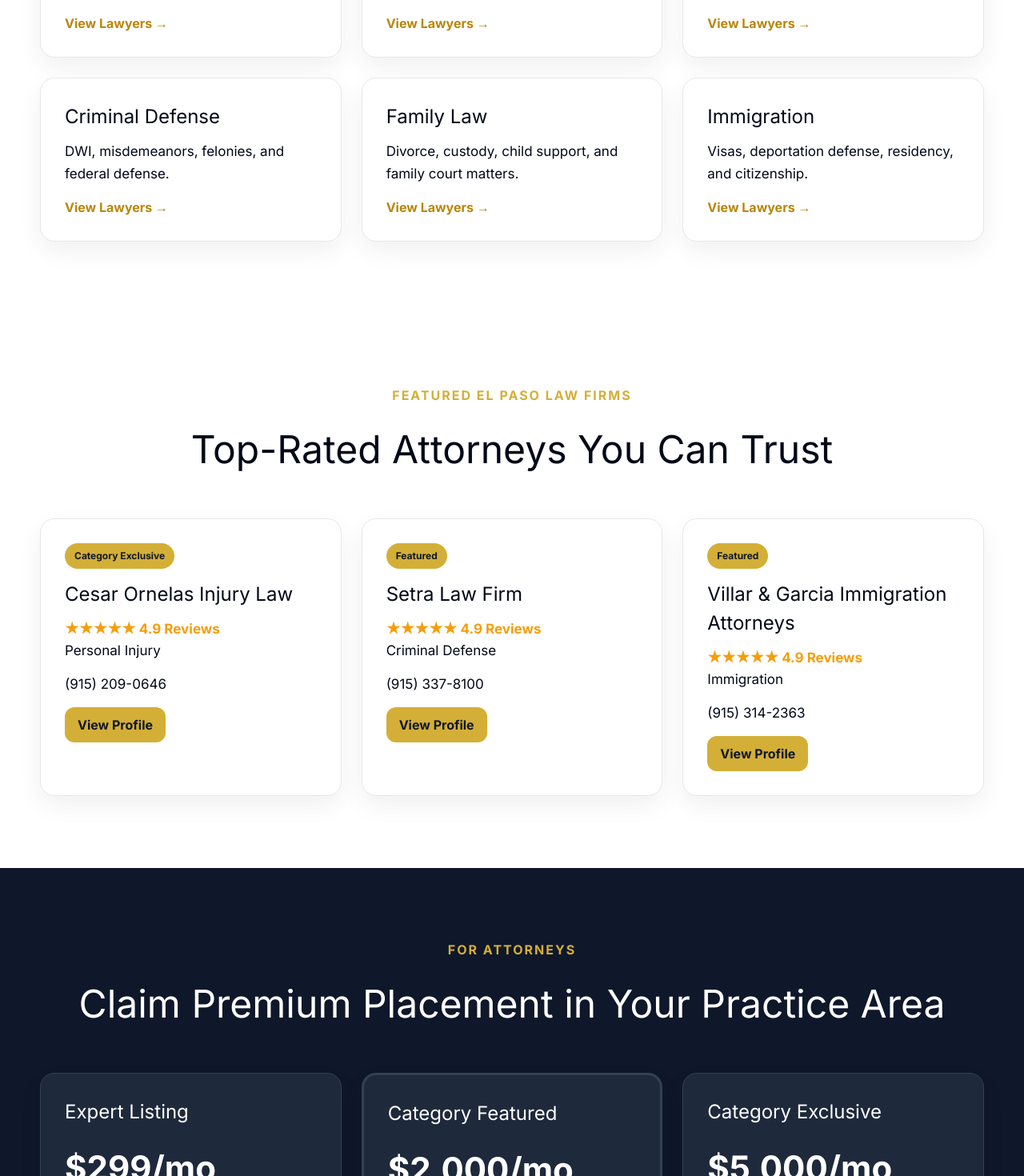
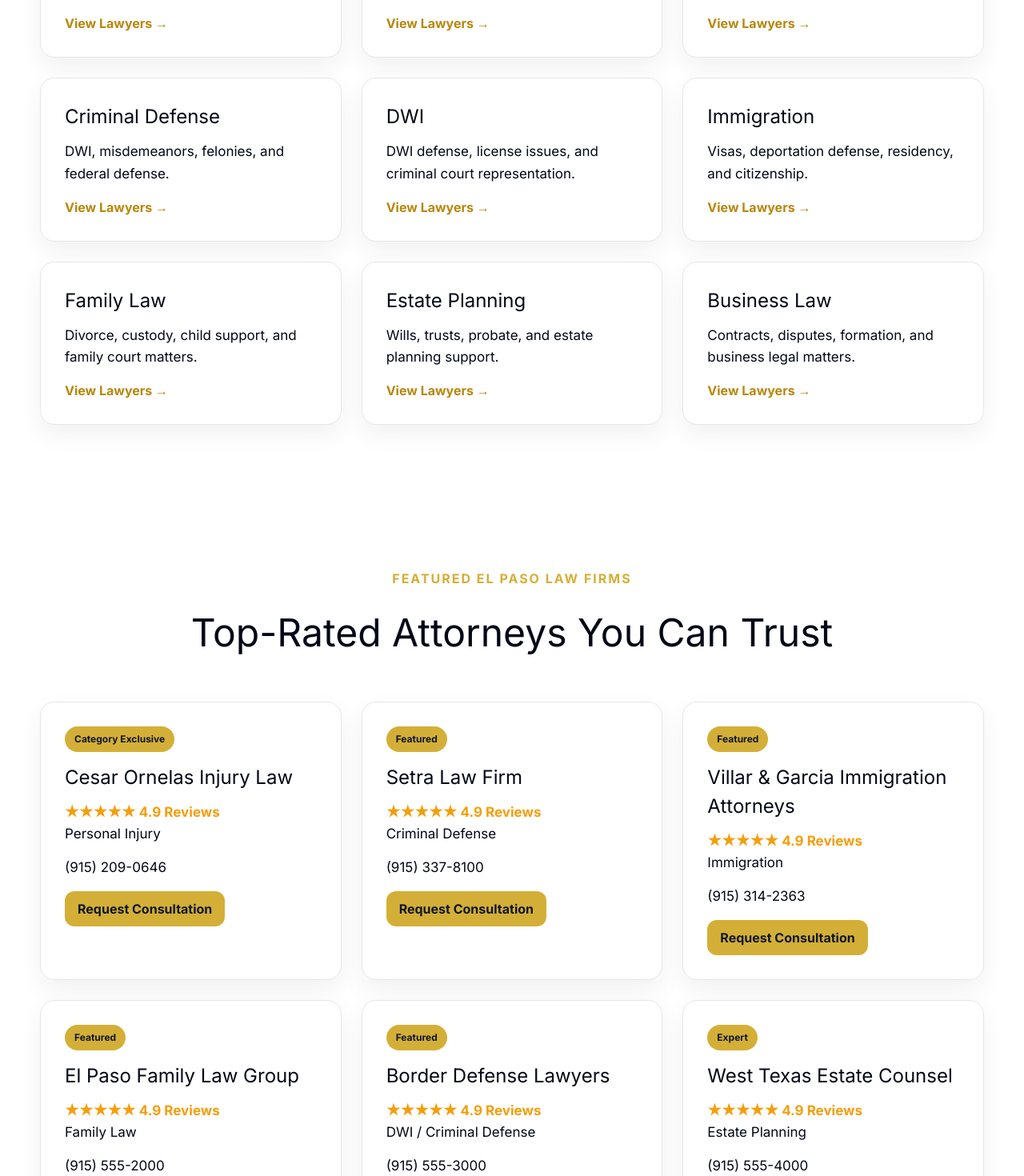
Before and after one commit to chapstucker-dotcom/best-ep-lawyers-, a React (Vite) app: page / in a window 1280 px wide. Shown: the part 1180-2650 px from the top of the page at 80% size. Built offline with nearby package versions, Linux system fonts and the light colour scheme.

Commit message:
complete homepage sections and search

```diff
--- a/src/App.tsx
+++ b/src/App.tsx
@@ -1,3 +1,4 @@
+import { useMemo, useState } from "react";
 import "./App.css";
 
 const practiceAreas = [
@@ -5,17 +6,31 @@ const practiceAreas = [
   ["Car Accidents", "Auto accident attorneys for El Paso drivers and families."],
   ["Truck Accidents", "18-wheeler and commercial vehicle accident claims."],
   ["Criminal Defense", "DWI, misdemeanors, felonies, and federal defense."],
+  ["DWI", "DWI defense, license issues, and criminal court representation."],
+  ["Immigration", "Visas, deportation defense, residency, and citizenship."],
   ["Family Law", "Divorce, custody, child support, and family court matters."],
-  ["Immigration", "Visas, deportation defense, residency, and citizenship."],
+  ["Estate Planning", "Wills, trusts, probate, and estate planning support."],
+  ["Business Law", "Contracts, disputes, formation, and business legal matters."],
 ];
 
 const firms = [
   ["Cesar Ornelas Injury Law", "Personal Injury", "(915) 209-0646", "Category Exclusive"],
   ["Setra Law Firm", "Criminal Defense", "(915) 337-8100", "Featured"],
   ["Villar & Garcia Immigration Attorneys", "Immigration", "(915) 314-2363", "Featured"],
+  ["El Paso Family Law Group", "Family Law", "(915) 555-2000", "Featured"],
+  ["Border Defense Lawyers", "DWI / Criminal Defense", "(915) 555-3000", "Featured"],
+  ["West Texas Estate Counsel", "Estate Planning", "(915) 555-4000", "Expert"],
 ];
 
 export default function App() {
+  const [search, setSearch] = useState("");
+
+  const filteredFirms = useMemo(() => {
+    const q = search.toLowerCase().trim();
+    if (!q) return firms;
+    return firms.filter((firm) => firm.join(" ").toLowerCase().includes(q));
+  }, [search]);
+
   return (
     <main>
       <header className="site-header">
@@ -24,7 +39,7 @@ export default function App() {
           <a href="#areas">Practice Areas</a>
           <a href="#firms">Featured Firms</a>
           <a href="#pricing">Pricing</a>
-          <a className="header-button" href="#pricing">List Your Firm</a>
+          <a className="header-button" href="#lead">List Your Firm</a>
         </nav>
       </header>
 
@@ -37,7 +52,11 @@ export default function App() {
         </p>
 
         <div className="search-box">
-          <input placeholder="Search attorneys, law firms, or practice areas..." />
+          <input
+            value={search}
+            onChange={(e) => setSearch(e.target.value)}
+            placeholder="Search attorneys, law firms, or practice areas..."
+          />
           <button>Search</button>
         </div>
 
@@ -67,14 +86,14 @@ export default function App() {
         <h2>Top-Rated Attorneys You Can Trust</h2>
 
         <div className="grid">
-          {firms.map(([name, category, phone, badge]) => (
+          {filteredFirms.map(([name, category, phone, badge]) => (
             <article className="firm-card" key={name}>
               <span className="badge">{badge}</span>
               <h3>{name}</h3>
               <p className="stars">★★★★★ 4.9 Reviews</p>
               <p>{category}</p>
               <p className="phone">{phone}</p>
-              <a className="button small gold" href="#">View Profile</a>
+              <a className="button small gold" href="#lead">Request Consultation</a>
             </article>
           ))}
         </div>
@@ -89,26 +108,26 @@ export default function App() {
             <h3>Expert Listing</h3>
             <div className="price">$299/mo</div>
             <p>Enhanced profile, lead capture form, analytics, and up to 5 attorney profiles.</p>
-            <a className="button gold" href="#">Claim This Spot</a>
+            <a className="button gold" href="#lead">Claim This Spot</a>
           </article>
 
           <article className="price-card featured">
             <h3>Category Featured</h3>
             <div className="price">$2,000/mo</div>
             <p>Premium placement, homepage exposure, featured badge, and priority lead visibility.</p>
-            <a className="button gold" href="#">Become Featured</a>
+            <a className="button gold" href="#lead">Become Featured</a>
           </article>
 
           <article className="price-card">
             <h3>Category Exclusive</h3>
             <div className="price">$5,000/mo</div>
             <p>One firm per category, top placement, Category Owner badge, and competitor lockout.</p>
-            <a className="button gold" href="#">Apply for Exclusivity</a>
+            <a className="button gold" href="#lead">Apply for Exclusivity</a>
           </article>
         </div>
       </section>
 
-      <section className="section lead">
+      <section id="lead" className="section lead">
         <h2>Need a Lawyer?</h2>
         <p>Tell us what kind of attorney you need and compare available El Paso firms.</p>
 
@@ -119,7 +138,9 @@ export default function App() {
           <select>
             <option>Practice Area</option>
             <option>Personal Injury</option>
+            <option>Car Accidents</option>
             <option>Criminal Defense</option>
+            <option>DWI</option>
             <option>Immigration</option>
             <option>Family Law</option>
           </select>
```
